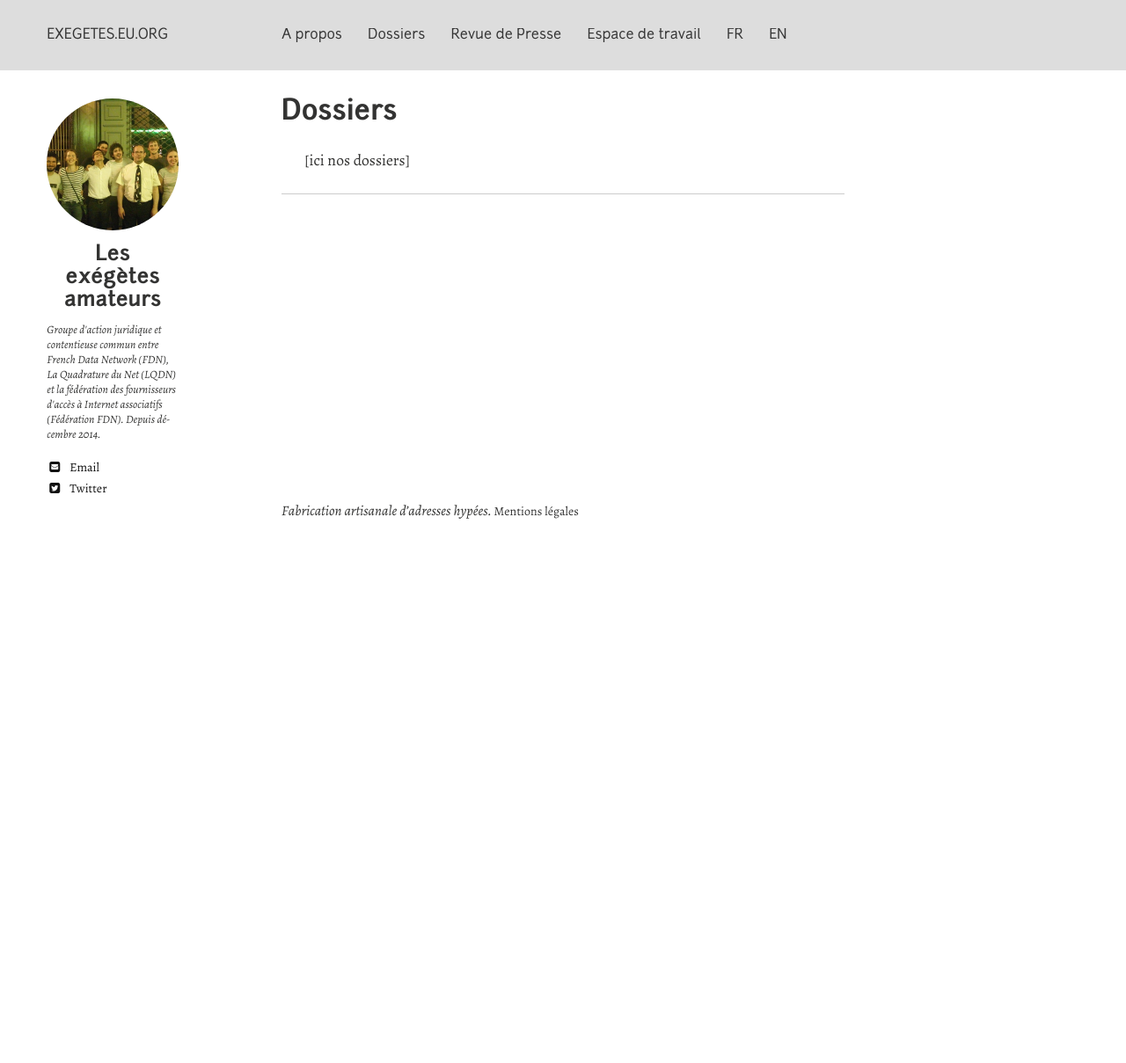
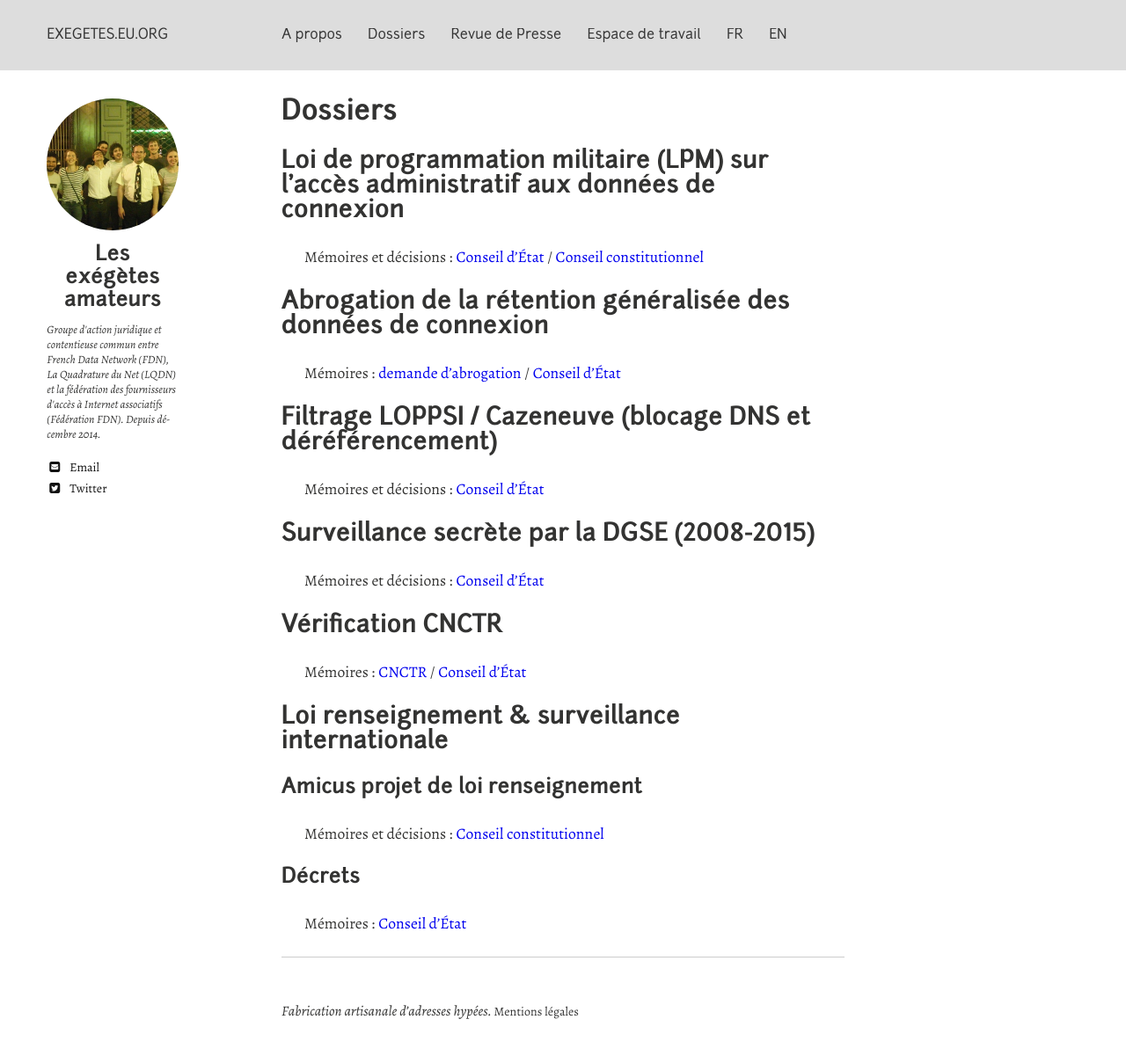
Before and after one commit to hugoroy/exegetes-web, a Jekyll site: the page built from dossiers/index.md, in a window 1280 px wide. Shown: the whole page at 88% size. Built offline with Jekyll 4.4.1, drawn with Linux system fonts in a browser that asks for light colours; nearby versions of some CDN libraries; before the commit the page ends 900 px from its top, so only the background shows below that.

Commit message:
liens vers memoires etc

```diff
--- a/dossiers/index.md
+++ b/dossiers/index.md
@@ -5,4 +5,43 @@ modified: 2016-02-02
 ---
 
 
-[ici nos dossiers]
+## Loi de programmation militaire (LPM) sur l'accès administratif aux données de connexion
+
+Mémoires et décisions : [Conseil d'État][lpmCEtat] / [Conseil constitutionnel][lpmCConst]
+
+## Abrogation de la rétention généralisée des données de connexion
+
+Mémoires : [demande d'abrogation][abrogationretentiondemande] / [Conseil d'État][abrogationretentionCEtat]
+
+## Filtrage LOPPSI / Cazeneuve (blocage DNS et déréférencement)
+
+Mémoires et décisions : [Conseil d'État][filtragecazeneuveCEtat]
+
+## Surveillance secrète par la DGSE (2008-2015)
+
+Mémoires et décisions : [Conseil d'État][secretdgseCEtat]
+
+## Vérification CNCTR
+
+Mémoires : [CNCTR][verificationcnctrCnctr] / [Conseil d'État][verificationcnctrCEtat]
+
+## Loi renseignement & surveillance internationale
+
+### Amicus projet de loi renseignement
+
+Mémoires et décisions : [Conseil constitutionnel][amicusrenseignement]
+
+### Décrets
+
+Mémoires : [Conseil d'État][renseignementCEtat]
+
+[abrogationretentiondemande]: /recours/abrogationretention/demande/
+[abrogationretentionCEtat]: /recours/abrogationretention/CEtat/
+[amicusrenseignement]: /recours/amicusrenseignement/
+[filtragecazeneuveCEtat]: /recours/filtragecazeneuveCEtat/
+[lpmCEtat]: /recours/lpm/CEtat/
+[lpmCConst]: /recours/lpm/CConst/
+[renseignementCEtat]: /recours/renseignement/CEtat/
+[secretdgseCEtat]: /recours/secretdgse/CEtat/
+[verificationcnctrCnctr]: /recours/verificationcnctr/Cnctr/
+[verificationcnctrCEtat]: /recours/verificationcnctr/CEtat/
```
